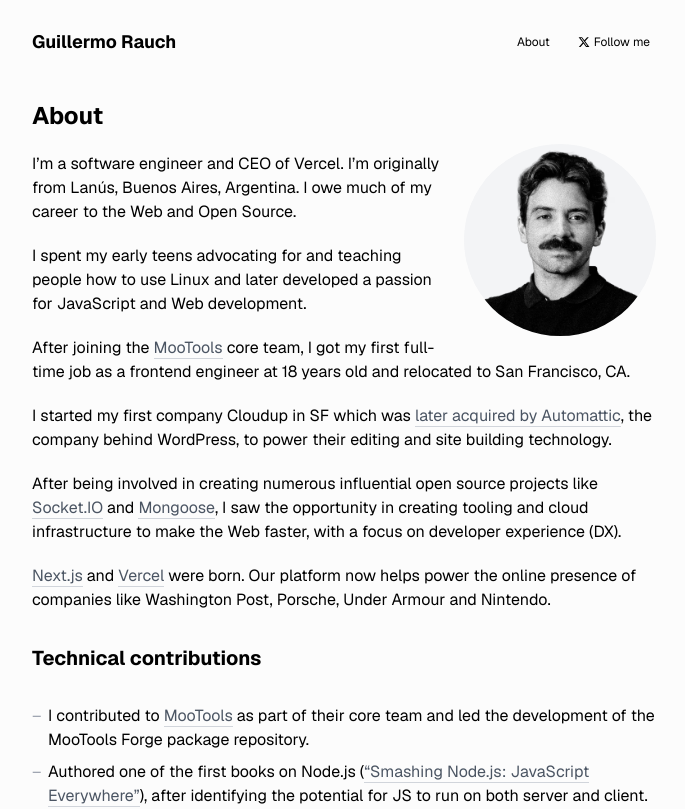
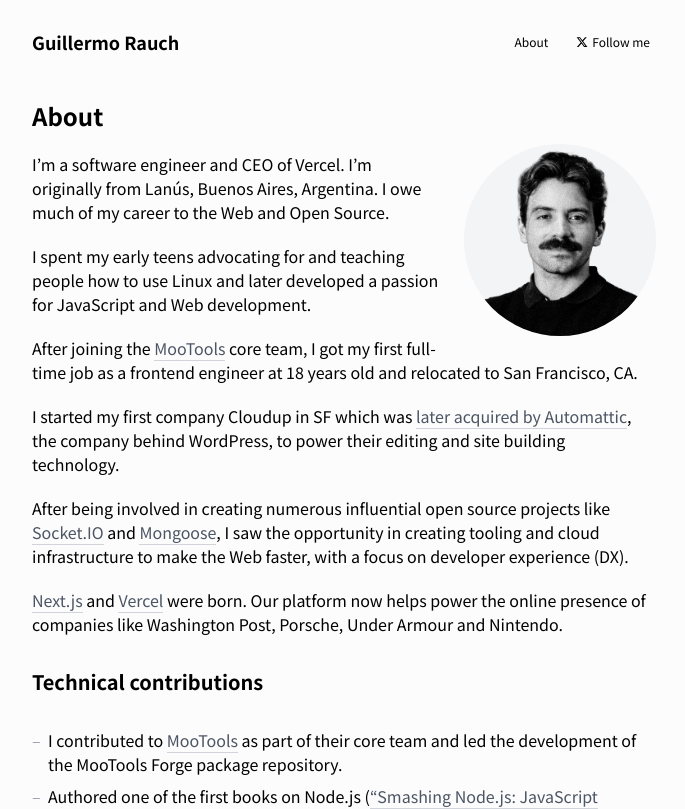
Before and after one commit to dionrun/blog, a Next.js app: page /about in a window 1280 px wide. Shown: the top 809 px of the page, without its empty margins (296-981 px from the left). Built offline with nearby package versions, Linux system fonts and the light colour scheme.

Commit message:
feat: Noto Sans KR 폰트 설정

```diff
--- a/app/layout.tsx
+++ b/app/layout.tsx
@@ -1,41 +1,15 @@
 import "./globals.css";
 
-import { Geist, Geist_Mono } from "next/font/google";
+import { Noto_Sans_KR } from "next/font/google";
 import { Analytics } from "./analytics";
 import { Header } from "./header";
 import { Footer } from "./footer";
 import { doge } from "./doge";
 
-const geist = Geist({
+const notoSansKr = Noto_Sans_KR({
   subsets: ["latin"],
-  variable: "--font-geist-sans"
+  weight: ["400", "500", "600", "700"],
 });
-
-const geistMono = Geist_Mono({
-  subsets: ["latin"],
-  variable: "--font-geist-mono",
-  fallback: ["ui-monospace", "SFMono-Regular", "Consolas", "Liberation Mono", "Menlo", "monospace"]
-});
-
-export const metadata = {
-  title: "Guillermo Rauch's blog",
-  description:
-    "Guillermo Rauch is the CEO and founder of Vercel, a software engineer, and the creator of Next.js, Mongoose, Socket.io and other open source libraries.",
-  openGraph: {
-    title: "Guillermo Rauchg's blog",
-    description:
-      "Guillermo Rauch is the CEO and founder of Vercel, a software engineer, and the creator of Next.js, Mongoose, Socket.io and other open source libraries.",
-    url: "https://rauchg.com",
-    siteName: "Guillermo Rauchg's blog",
-    images: ["/opengraph-image"],
-  },
-  twitter: {
-    card: "summary_large_image",
-    site: "@rauchg",
-    creator: "@rauchg",
-  },
-  metadataBase: new URL("https://rauchg.com"),
-};
 
 export const viewport = {
   themeColor: "transparent",
@@ -49,7 +23,7 @@
   return (
     <html
       lang="en"
-      className={`${geist.variable} ${geistMono.variable} ${geist.className} antialiased`}
+      className={`${notoSansKr.className} antialiased`}
       suppressHydrationWarning={true}
     >
       <head>
```
